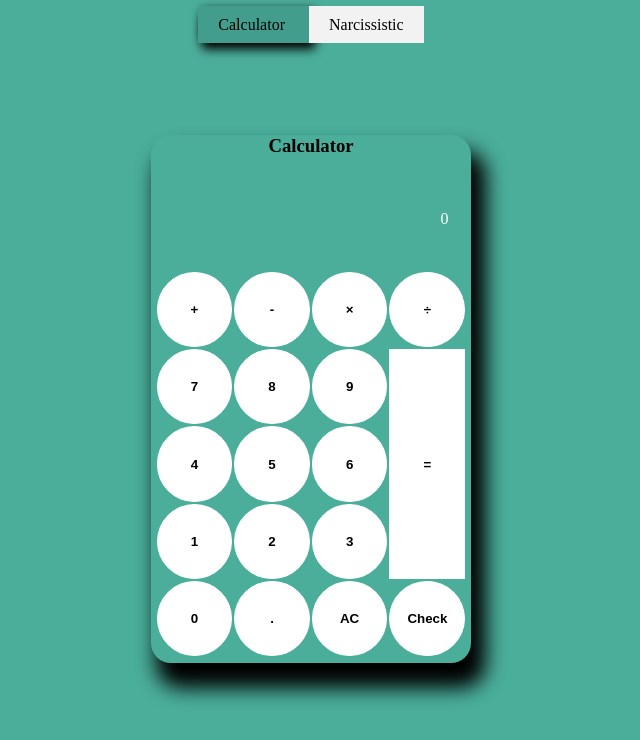
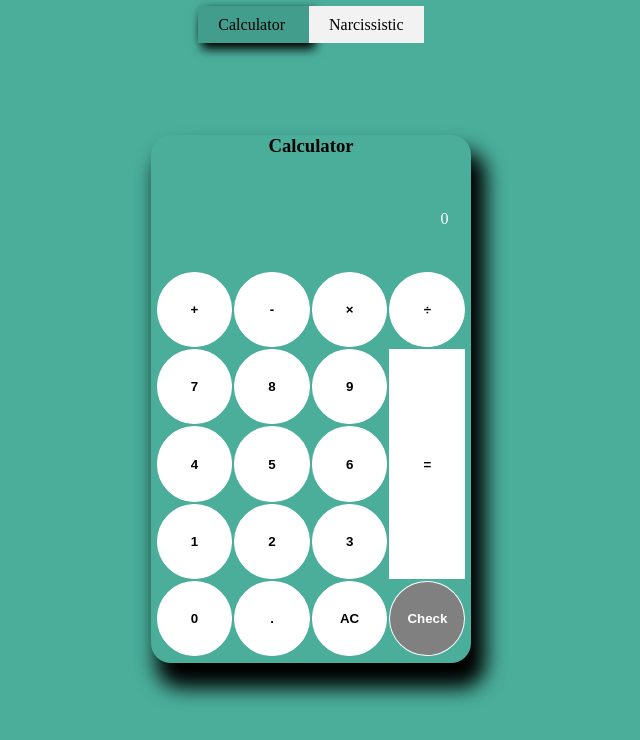
Before and after one commit to chubbystrings/calculator_app, a Vue app: page / in a window 1280 px wide. Shown: the top 740 px of the page, without its empty margins (329-969 px from the left). Built offline with nearby package versions, Linux system fonts and the light colour scheme.

Commit message:
fixed narcissistic number issues

```diff
--- a/src/components/Calculator.vue
+++ b/src/components/Calculator.vue
@@ -4,7 +4,7 @@
         <h3>Calculator</h3>
          <div class="calculator__display">
           <p id="display">0</p>
-          <small v-if="keyPressed">{{keyPressed}}</small>
+          <!-- <small v-if="keyPressed">{{keyPressed}}</small> -->
          </div>
 
             <div class="calculator__keys">
@@ -27,7 +27,7 @@
                 <button @click="buttonClick" class="rounded" data-action="decimal">.</button>
                 <button @click="buttonClick" class="rounded" data-action="clear">AC</button>
                 <button @click="buttonClick" class="equals" data-action="equals">=</button>
-                <button @click="buttonCheck" class="rounded">Check</button>
+                <button :disabled="!keyPressed" @click="buttonCheck" class="rounded">Check</button>
             </div>
     </div>
 </template>
@@ -36,28 +36,19 @@ export default {
   data() {
     return {
       value: '',
-      keyPressed: '',
+      keyPressed: false,
     };
   },
   methods: {
     buttonCheck() {
-      // eslint-disable-next-line no-useless-escape
-      const char = /[!@#$%^&*()_+\-=\[\]{};':"\\|,.<>\/?]+/;
       const currentDisplay = document.getElementById('display').textContent;
-      if (this.keyPressed) {
-        let numberToCheck = this.keyPressed.includes('=') ? this.keyPressed.split('=')[1]
-          : this.keyPressed;
-        const joined = numberToCheck.split('');
-        if (char.test(joined)) {
-          numberToCheck = currentDisplay;
-        }
-        this.$store.dispatch('changeValueToCheck', numberToCheck);
+      if (currentDisplay && currentDisplay !== '0') {
+        this.$store.dispatch('changeValueToCheck', currentDisplay);
       }
-      return true;
     },
-    calculate(n1, operator, n2) {
-      const firstValue = parseFloat(n1);
-      const secondValue = parseFloat(n2);
+    calculate(valueOne, operator, valueTwo) {
+      const firstValue = parseFloat(valueOne);
+      const secondValue = parseFloat(valueTwo);
 
       if (operator === 'add') return firstValue + secondValue;
       if (operator === 'subtract') return firstValue - secondValue;
@@ -68,11 +59,6 @@ export default {
 
     buttonClick($event) {
       const key = $event.target;
-      if (key.textContent && key.textContent !== 'CE') {
-        this.keyPressed += ` ${key.textContent}`;
-      } else {
-        this.keyPressed = '';
-      }
       const calculator = document.getElementById('calculator');
       const display = document.getElementById('display');
       const { action } = $event.target.dataset;
@@ -86,6 +72,7 @@ export default {
         } else {
           display.textContent = displayNum + keyContent;
         }
+        this.keyPressed = true;
         calculator.dataset.previousKeyType = 'number';
       }
       if (action === 'add' || action === 'subtract' || action === 'multiply' || action === 'division') {
@@ -140,7 +127,7 @@ export default {
         calculator.dataset.modValue = '';
         calculator.dataset.operator = '';
         calculator.dataset.previousKeyType = '';
-        this.keyPressed = '';
+        this.keyPressed = false;
       }
 
       if (action === 'equals') {
@@ -153,9 +140,6 @@ export default {
             secondValue = calculator.dataset.modValue;
           }
           display.textContent = this.calculate(firstValue, operator, secondValue);
-          if (key.textContent === '=') {
-            this.keyPressed += ` ${this.calculate(firstValue, operator, secondValue)}`;
-          }
         }
 
         calculator.dataset.modValue = secondValue;
@@ -178,23 +162,6 @@ export default {
     position: relative;
     text-align: center;
 }
-
-
-/* .calculator__keys > * :active::before,
-.calculator__keys > .is-depressed::before {
-    background-color: rgba(0,0,0,0.2);
-    bottom: 0;
-    box-shadow: 0 0 6px 0 rgba(0, 0, 0, 0.5) inset;
-    content:"";
-    left: 0;
-    opacity: 0.3;
-    position: absolute;
-    right: 0;
-    top: 0;
-    z-index: 1;
-
-} */
-
 
 .calculator__display {
     background-color: #4AAE9B;
@@ -225,6 +192,14 @@ export default {
 .calculator__keys button:hover {
   background-color: #4AAE9B;
 }
+
+.calculator__keys button[disabled],
+.calculator__keys button[disabled]:hover,
+.calculator__keys button[disabled]:active{
+  background-color: gray;
+  cursor: not-allowed;
+  color: white;
+}
 .equals {
     width: 5.7em;
     grid-column: -2;
```
